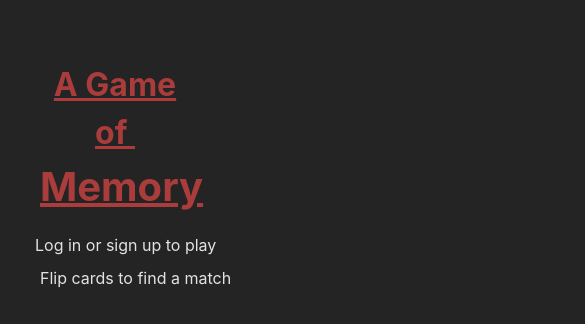
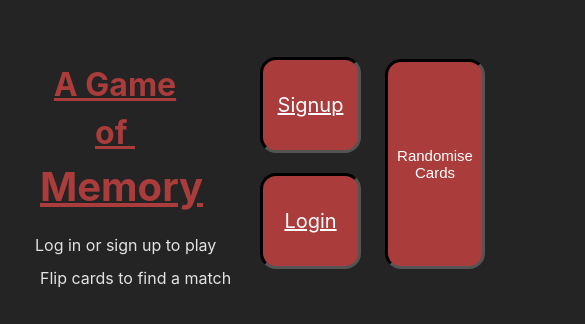
Before and after one commit to JLP-55/react-memory-game, a React (Vite) app in the folder client/: page /game in a window 390 px wide. Shown: the top 324 px of the page, 585 px wide, since content can reach past the window. Built offline with nearby package versions, Linux system fonts and the light colour scheme.

Commit message:
CSS changes to make site more mobile friendly

```diff
--- a/client/src/App.css
+++ b/client/src/App.css
@@ -41,6 +41,11 @@ h1:hover {
 .btn:hover {
 	background-color: #535bf2;
 	color: #fff;
+}
+.form-btn {
+	position: relative;
+	left: 55px;
+	top: 5px;
 }
 #span {
 	display: flex;
@@ -222,12 +227,20 @@ h1:hover {
     font-size: 35px;
 }
 */
-/*
+
 @media screen and (max-width: 1800px) {
 	.btn {
 		left: 200px;
 		height: 50px;
 		width: 55px;
+	}
+
+	#randomise-btn {
+		position: relative;
+		top: -450px;
+		left: 325px;
+		height: 210px;
+		width: 100px;
 	}
 
 	h1 {
@@ -238,4 +251,4 @@ h1:hover {
 		right: 220px;
 	}
 
-}*/
+}
--- a/client/src/components/signup.css
+++ b/client/src/components/signup.css
@@ -14,3 +14,14 @@ main {
 	top: 110px;
 	right: 230px;
 }
+
+.card-header {
+/*	position: relative;
+	left: 5px;
+*/	width: 150px;
+}
+
+.card-body {
+	position: relative;
+	right: 10px;
+}
--- a/client/src/components/singleCard.css
+++ b/client/src/components/singleCard.css
@@ -39,3 +39,22 @@
 	position: absolute;
 	top: 250px;
 }
+
+@media screen and (max-width: 1450px) {
+	.card-grid {
+		grid-template-columns: 1fr 1fr 1fr 1fr 1fr 1fr 1fr 1fr 1fr 1fr 1fr;
+	}
+}
+
+@media screen and (max-width: 1100px) {
+	.card-grid {
+		grid-template-columns: 1fr 1fr 1fr 1fr 1fr 1fr 1fr 1fr 1fr;
+	}
+}
+
+@media screen and (max-width: 780px) {
+	.card-grid {
+		right: -250px;
+		grid-template-columns: 1fr 1fr 1fr 1fr 1fr 1fr;
+	}
+}
--- a/client/src/index.css
+++ b/client/src/index.css
@@ -87,4 +87,5 @@ button:focus-visible {
 	button {
 		background-color: #f9f9f9;
 	}
-}*/
+}
+*/
--- a/client/src/pages/login.jsx
+++ b/client/src/pages/login.jsx
@@ -70,7 +70,7 @@ const Login = (props) => {
 									onChange={handleChange}
 								/>
 								<button
-									className="btn btn-block btn-primary"
+									className="form-btn btn-block btn-primary"
 									style={{ cursor: 'pointer' }}
 									type="submit"
 								>
--- a/client/src/pages/signup.jsx
+++ b/client/src/pages/signup.jsx
@@ -80,7 +80,7 @@ const Signup = () => {
 									onChange={handleChange}
 								/>
 								<button
-									className="btn-block btn-primary"
+									className=" form-btn btn-block btn-primary"
 									style={{ cursor: 'pointer' }}
 									type="submit"
 								>
```
